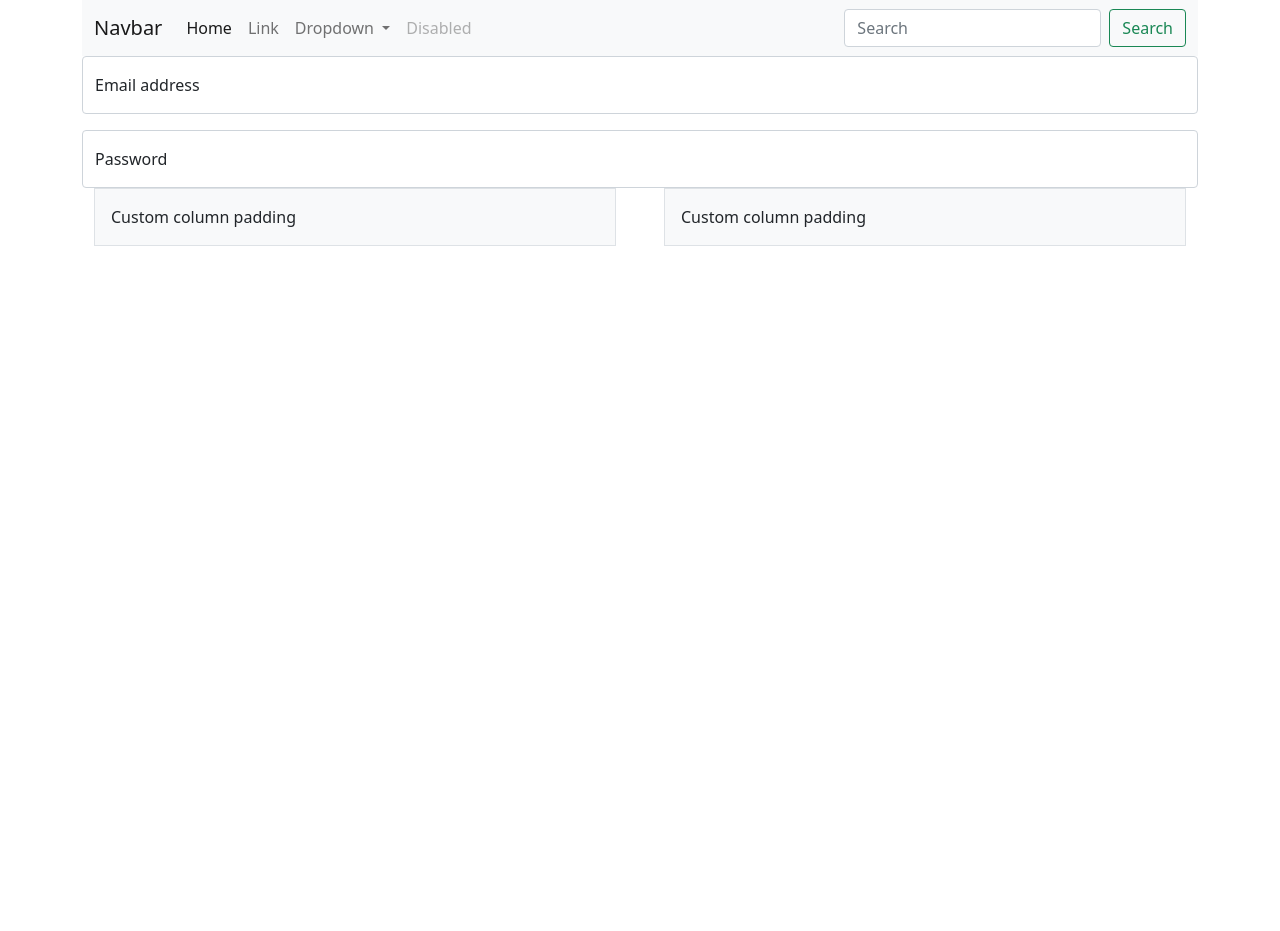
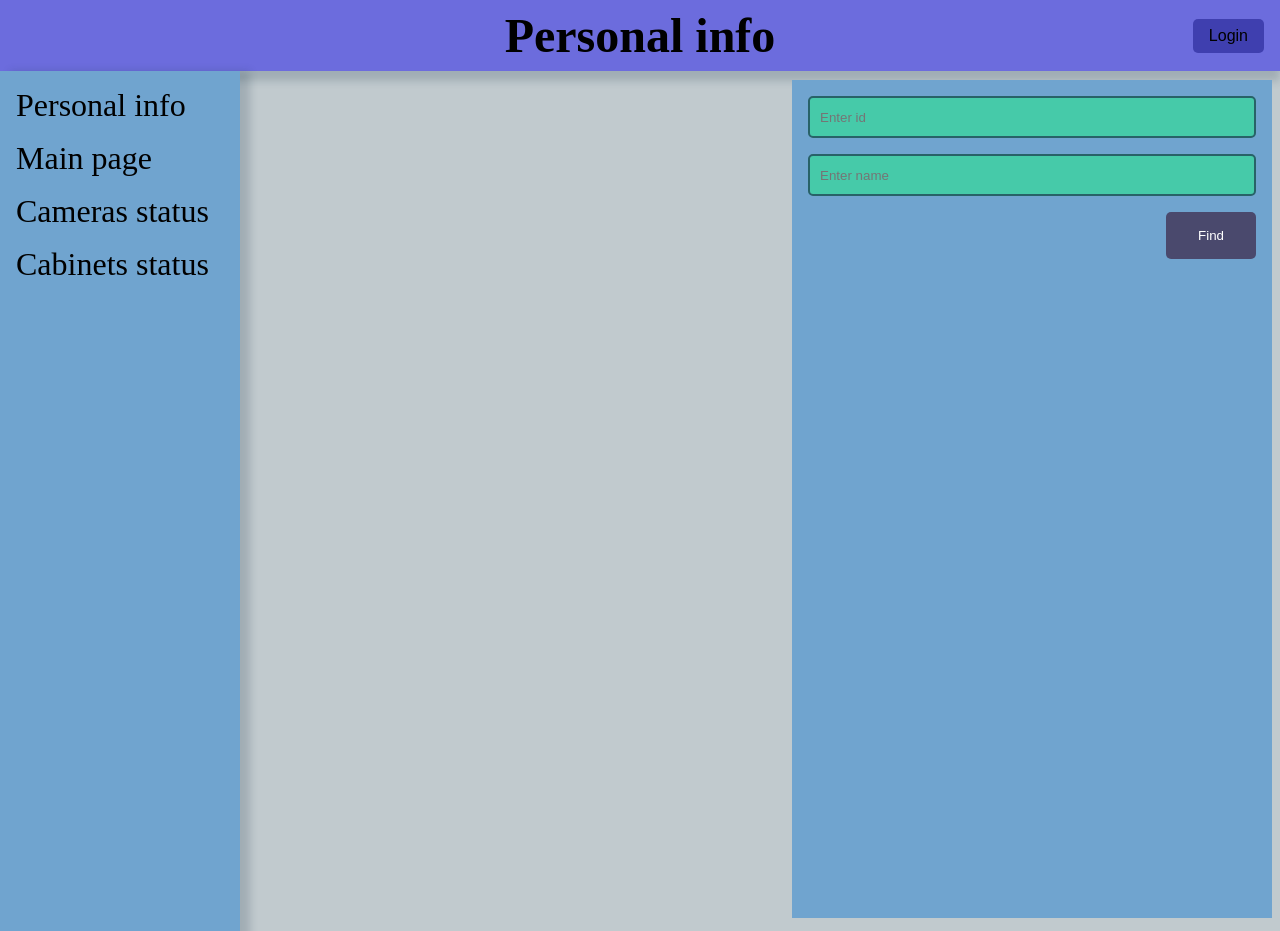
Before and after one commit to apterek/kir-dip, a Django app: page / in a window 1280 px wide. Run offline with Django 4.2, Linux system fonts and the light colour scheme; data that the repository does not hold is empty.

Commit message:
update template

```diff
--- /dev/null
+++ b/app/media/app.js
@@ -0,0 +1,197 @@
+const h1 = document.getElementById('header__h1');
+const mainDiv = document.getElementById('main__div');
+const search = document.getElementById('search');
+
+class Router {
+  routes = [];
+  mode = null;
+  root = '/';
+
+  constructor(options) {
+    this.mode = window.history.pushState ? 'history' : 'hash';
+    if (options.mode) this.mode = options.mode;
+    if (options.root) this.root = options.root;
+    this.listen();
+  }
+
+  add = (path, cb) => {
+    this.routes.push({ path, cb });
+    return this;
+  };
+
+  remove = (path) => {
+    for (let i = 0; i < this.routes.length; i += 1) {
+      if (this.routes[i].path === path) {
+        this.routes.slice(i, 1);
+        return this;
+      }
+    }
+    return this;
+  };
+
+  flush = () => {
+    this.routes = [];
+    return this;
+  };
+
+  clearSlashes = (path) =>
+    path.toString().replace(/\/$/, '').replace(/^\//, '');
+
+  getFragment = () => {
+    let fragment = '';
+    if (this.mode === 'history') {
+      fragment = this.clearSlashes(
+        decodeURI(window.location.pathname + window.location.search)
+      );
+      fragment = fragment.replace(/\?(.*)$/, '');
+      fragment = this.root !== '/' ? fragment.replace(this.root, '') : fragment;
+    } else {
+      const match = window.location.href.match(/#(.*)$/);
+      fragment = match ? match[1] : '';
+    }
+    return this.clearSlashes(fragment);
+  };
+
+  navigate = (path = '') => {
+    if (this.mode === 'history') {
+      window.history.pushState(null, null, this.root + this.clearSlashes(path));
+    } else {
+      window.location.href = `${window.location.href.replace(
+        /#(.*)$/,
+        ''
+      )}#${path}`;
+    }
+    return this;
+  };
+
+  listen = () => {
+    clearInterval(this.interval);
+    this.interval = setInterval(this.interval, 50);
+  };
+
+  interval = () => {
+    if (this.current === this.getFragment()) return;
+    this.current = this.getFragment();
+
+    this.routes.some((route) => {
+      const match = this.current.match(route.path);
+      if (match) {
+        match.shift();
+        route.cb.apply({}, match);
+        return match;
+      }
+      return false;
+    });
+  };
+}
+
+const router = new Router({
+  mode: 'hash',
+  root: '/',
+});
+
+router
+  .add(/main_page/, () => {
+    mainDiv.innerHTML = '';
+    h1.textContent = 'Main page';
+    mainDiv.style.marginRight = '1rem';
+    search.style.display = 'none';
+  })
+  .add(/cameras_status/, () => {
+    mainDiv.innerHTML = '';
+    h1.textContent = 'Cameras status';
+    mainDiv.style.marginRight = '30rem';
+    search.style.display = '';
+  })
+  .add(/cabinets_status/, () => {
+    mainDiv.innerHTML = '';
+    h1.textContent = 'Cabinets status';
+    mainDiv.style.marginRight = '30rem';
+    search.style.display = '';
+  })
+  .add('', () => {
+    // mainDiv.innerHTML = '';
+    h1.textContent = 'Personal info';
+    mainDiv.style.marginRight = '30rem';
+    search.style.display = '';
+
+    // const table = document.createElement('table');
+    // const thead = document.createElement('thead');
+    // const tbody = document.createElement('tbody');
+
+    // table.appendChild(thead);
+    // table.appendChild(tbody);
+
+    // mainDiv.appendChild(table);
+
+    // let row_1 = document.createElement('tr');
+    // let heading_1 = document.createElement('th');
+    // heading_1.innerHTML = 'Sr. No.';
+    // let heading_2 = document.createElement('th');
+    // heading_2.innerHTML = 'Name';
+    // let heading_3 = document.createElement('th');
+    // heading_3.innerHTML = 'Company';
+
+    // row_1.appendChild(heading_1);
+    // row_1.appendChild(heading_2);
+    // row_1.appendChild(heading_3);
+    // thead.appendChild(row_1);
+
+    // let row_2 = document.createElement('tr');
+    // let row_2_data_1 = document.createElement('td');
+    // row_2_data_1.innerHTML = '1.';
+    // let row_2_data_2 = document.createElement('td');
+    // row_2_data_2.innerHTML = 'James Clerk';
+    // let row_2_data_3 = document.createElement('td');
+    // row_2_data_3.innerHTML = 'Netflix';
+
+    // row_2.appendChild(row_2_data_1);
+    // row_2.appendChild(row_2_data_2);
+    // row_2.appendChild(row_2_data_3);
+    // tbody.appendChild(row_2);
+
+    // let row_3 = document.createElement('tr');
+    // let row_3_data_1 = document.createElement('td');
+    // row_3_data_1.innerHTML = '2.';
+    // let row_3_data_2 = document.createElement('td');
+    // row_3_data_2.innerHTML = 'Adam White';
+    // let row_3_data_3 = document.createElement('td');
+    // row_3_data_3.innerHTML = 'Microsoft';
+
+    // row_3.appendChild(row_3_data_1);
+    // row_3.appendChild(row_3_data_2);
+    // row_3.appendChild(row_3_data_3);
+    // tbody.appendChild(row_3);
+  });
+
+const urlPersonal = 'personal';
+const urlUsers = 'users';
+const urlCameras = 'cameras';
+const urlCabinets = 'cabinets';
+const urlTime = 'time';
+
+async function getData(url) {
+  await fetch(`http://192.168.0.101/api/${url}/`, {
+    method: 'GET',
+    mode: 'cors',
+    headers: {
+      'Content-Type': 'application/json',
+      // 'Content-Type': 'application/x-www-form-urlencoded',
+      // 'Access-Control-Allow-Origin': true,
+    },
+  })
+    .then((response) => {
+      response.json().then((data) => {
+        return console.log(data); // удалить эту строку
+      });
+    })
+    .catch((e) => {
+      console.log(e);
+    });
+}
+
+getData(urlPersonal);
+// getData(urlUsers);
+// getData(urlCameras);
+// getData(urlCabinets);
+// getData(urlTime);
--- /dev/null
+++ b/app/media/styles.css
@@ -0,0 +1,148 @@
+* {
+  margin: 0;
+  padding: 0;
+  box-sizing: border-box;
+}
+
+body {
+  display: flex;
+  flex-direction: column;
+  min-height: 100vh;
+}
+
+a {
+  text-decoration: none;
+  color: #000;
+}
+
+a:hover {
+  color: rgb(37, 29, 29);
+}
+
+.header {
+  position: sticky;
+  top: 0;
+  background-color: rgb(108, 108, 221);
+  -webkit-box-shadow: 0px 10px 8px 0px rgba(34, 60, 80, 0.2);
+  -moz-box-shadow: 0px 10px 8px 0px rgba(34, 60, 80, 0.2);
+  box-shadow: 0px 10px 8px 0px rgba(34, 60, 80, 0.2);
+}
+
+.header-box {
+  position: relative;
+  display: flex;
+  align-items: center;
+  padding: 0.5rem 1rem;
+}
+
+.header__h1 {
+  text-align: center;
+  width: 100%;
+  font-size: 3rem;
+  color: #000;
+}
+
+.header__btn {
+  position: absolute;
+  right: 1rem;
+  padding: 0.5rem 1rem;
+  border: none;
+  border-radius: 5px;
+  background-color: rgb(63, 63, 175);
+  font-size: 1rem;
+  color: #fff;
+  cursor: pointer;
+}
+
+.header__btn:hover {
+  background-color: rgb(8, 8, 78);
+}
+
+.main {
+  display: flex;
+  flex-grow: 1;
+  min-height: 30vh;
+  background-color: rgb(193, 202, 206);
+}
+
+.nav {
+  position: fixed;
+  width: 15rem;
+  max-width: 100%;
+  height: 100%;
+  background-color: rgb(112, 164, 207);
+  -webkit-box-shadow: 10px 0px 8px 0px rgba(34, 60, 80, 0.2);
+  -moz-box-shadow: 10px 0px 8px 0px rgba(34, 60, 80, 0.2);
+  box-shadow: 10px 0px 8px 0px rgba(34, 60, 80, 0.2);
+}
+
+.ul {
+  height: 100%;
+  padding: 1rem;
+}
+
+.li {
+  padding-bottom: 1rem;
+  font-size: 2rem;
+  list-style-type: none;
+}
+
+.section {
+  width: 100%;
+  min-height: 30vh;
+  padding: 1rem;
+}
+
+.main__div {
+  margin: 0 30rem 0 15rem;
+}
+
+table {
+  border-collapse: collapse;
+  border-spacing: 0;
+}
+
+th,
+td {
+  padding: 0.5rem 1rem;
+  border: 1px solid #000;
+}
+
+.search {
+  position: fixed;
+  top: 5rem;
+  right: 0.5rem;
+  width: 30rem;
+  max-width: 100%;
+  height: 90%;
+  padding: 1rem;
+  overflow: auto;
+  background-color: rgb(112, 164, 207);
+}
+
+.search__form {
+  display: flex;
+  flex-direction: column;
+}
+
+.input {
+  width: 100%;
+  height: 42px;
+  margin-bottom: 1rem;
+  padding-left: 10px;
+  border: 2px solid #286268;
+  border-radius: 5px;
+  outline: none;
+  background: #46caa9;
+  color: #000000;
+}
+
+.button {
+  margin: 0 0 1rem auto;
+  padding: 1rem 2rem;
+  background: #4a496d;
+  border: none;
+  border-radius: 5px;
+  color: #fff;
+  cursor: pointer;
+}
--- a/app/templates/index.html
+++ b/app/templates/index.html
@@ -1,100 +1,48 @@
-<!doctype html>
+<!DOCTYPE html>
 <html lang="en">
   <head>
-    <!-- Required meta tags -->
-    <meta charset="utf-8">
-    <meta name="viewport" content="width=device-width, initial-scale=1">
-
-    <!-- Bootstrap CSS -->
-    <link href="https://cdn.jsdelivr.net/npm/bootstrap@5.1.0/dist/css/bootstrap.min.css" rel="stylesheet" integrity="sha384-KyZXEAg3QhqLMpG8r+8fhAXLRk2vvoC2f3B09zVXn8CA5QIVfZOJ3BCsw2P0p/We" crossorigin="anonymous">
-    <link href="test.css" rel="stylesheet">
-    <title>Hello, world!</title>
+    <meta charset="UTF-8" />
+    <meta http-equiv="X-UA-Compatible" content="IE=edge" />
+    <meta name="viewport" content="width=device-width, initial-scale=1.0" />
+    <link rel="stylesheet" href="media/styles.css" />
+    <title>App</title>
   </head>
   <body>
-    <div class="container">
-    {{ post.file }}
+    <header class="header">
+      <div class="header-box">
+        <h1 id="header__h1" class="header__h1">Choose page</h1>
+        <button class="header__btn">
+          <a href="ссылка на джанго админ">Login</a>
+        </button>
+      </div>
+    </header>
 
-      <div class="row">
-        <div class="col">
-          <div class="collapse multi-collapse" id="multiCollapseExample1">
-            <div class="card card-body">
-              Some placeholder content for the first collapse component of this multi-collapse example. This panel is hidden by default but revealed when the user activates the relevant trigger.
-            </div>
-          </div>
-        </div>
-        <div class="col">
-          <div class="collapse multi-collapse" id="multiCollapseExample2">
-            <div class="card card-body">
-              Some placeholder content for the second collapse component of this multi-collapse example. This panel is hidden by default but revealed when the user activates the relevant trigger.
-            </div>
-          </div>
-        </div>
+    <main class="main">
+      <nav class="nav">
+        <ul class="ul">
+          <li class="li"><a href="/#/">Personal info</a></li>
+          <li class="li"><a href="/#/main_page">Main page</a></li>
+          <li class="li"><a href="/#/cameras_status">Cameras status</a></li>
+          <li class="li"><a href="/#/cabinets_status">Cabinets status</a></li>
+        </ul>
+      </nav>
+
+      <section class="section">
+        <div id="main__div" class="main__div"></div>
+      </section>
+
+      <div id="search" class="search">
+        <form class="search__form">
+          <input class="input" type="text" placeholder="Enter id" />
+
+          <input class="input" type="text" placeholder="Enter name" />
+
+          <button class="button" type="submit">Find</button>
+        </form>
+
+        <div class="search_table"></div>
       </div>
-      <nav class="navbar navbar-expand-lg navbar-light bg-light">
-        <div class="container-fluid">
-          <a class="navbar-brand" href="#">Navbar</a>
-          <button class="navbar-toggler" type="button" data-bs-toggle="collapse" data-bs-target="#navbarSupportedContent" aria-controls="navbarSupportedContent" aria-expanded="false" aria-label="Toggle navigation">
-            <span class="navbar-toggler-icon"></span>
-          </button>
-          <div class="collapse navbar-collapse" id="navbarSupportedContent">
-            <ul class="navbar-nav me-auto mb-2 mb-lg-0">
-              <li class="nav-item">
-                <a class="nav-link active" aria-current="page" href="#">Home</a>
-              </li>
-              <li class="nav-item">
-                <a class="nav-link" href="#">Link</a>
-              </li>
-              <li class="nav-item dropdown">
-                <a class="nav-link dropdown-toggle" href="#" id="navbarDropdown" role="button" data-bs-toggle="dropdown" aria-expanded="false">
-                  Dropdown
-                </a>
-                <ul class="dropdown-menu" aria-labelledby="navbarDropdown">
-                  <li><a class="dropdown-item" href="#">Action</a></li>
-                  <li><a class="dropdown-item" href="#">Another action</a></li>
-                  <li><hr class="dropdown-divider"></li>
-                  <li><a class="dropdown-item" href="#">Something else here</a></li>
-                </ul>
-              </li>
-              <li class="nav-item">
-                <a class="nav-link disabled" href="#" tabindex="-1" aria-disabled="true">Disabled</a>
-              </li>
-            </ul>
-            <form class="d-flex">
-              <input class="form-control me-2" type="search" placeholder="Search" aria-label="Search">
-              <button class="btn btn-outline-success" type="submit">Search</button>
-            </form>
-          </div>
-        </div>
-      </nav>
-      <div class="form-floating mb-3">
-        <input type="email" class="form-control" id="floatingInput" placeholder="name@example.com">
-        <label for="floatingInput">Email address</label>
-      </div>
-      <div class="form-floating">
-        <input name="password" type="password" class="form-control" id="floatingPassword" placeholder="Password">
-        <label for="floatingPassword">Password</label>
-      </div>
-      <footer>
-        <div class="container overflow-hidden">
-          <div class="row gx-5">
-            <div class="col">
-             <div class="p-3 border bg-light">Custom column padding</div>
-            </div>
-            <div class="col">
-              <div class="p-3 border bg-light">Custom column padding</div>
-            </div>
-          </div>
-        </div>
-      </footer>
-      <!-- Optional JavaScript; choose one of the two! -->
-    </div>
-      <!-- Option 1: Bootstrap Bundle with Popper -->
-      <script src="https://cdn.jsdelivr.net/npm/bootstrap@5.1.0/dist/js/bootstrap.bundle.min.js" integrity="sha384-U1DAWAznBHeqEIlVSCgzq+c9gqGAJn5c/t99JyeKa9xxaYpSvHU5awsuZVVFIhvj" crossorigin="anonymous"></script>
-
-      <!-- Option 2: Separate Popper and Bootstrap JS -->
-      <!--
-      <script src="https://cdn.jsdelivr.net/npm/@popperjs/core@2.9.3/dist/umd/popper.min.js" integrity="sha384-eMNCOe7tC1doHpGoWe/6oMVemdAVTMs2xqW4mwXrXsW0L84Iytr2wi5v2QjrP/xp" crossorigin="anonymous"></script>
-      <script src="https://cdn.jsdelivr.net/npm/bootstrap@5.1.0/dist/js/bootstrap.min.js" integrity="sha384-cn7l7gDp0eyniUwwAZgrzD06kc/tftFf19TOAs2zVinnD/C7E91j9yyk5//jjpt/" crossorigin="anonymous"></script>
-      -->
+    </main>
+    <script src="media/app.js"></script>
   </body>
 </html>
```
